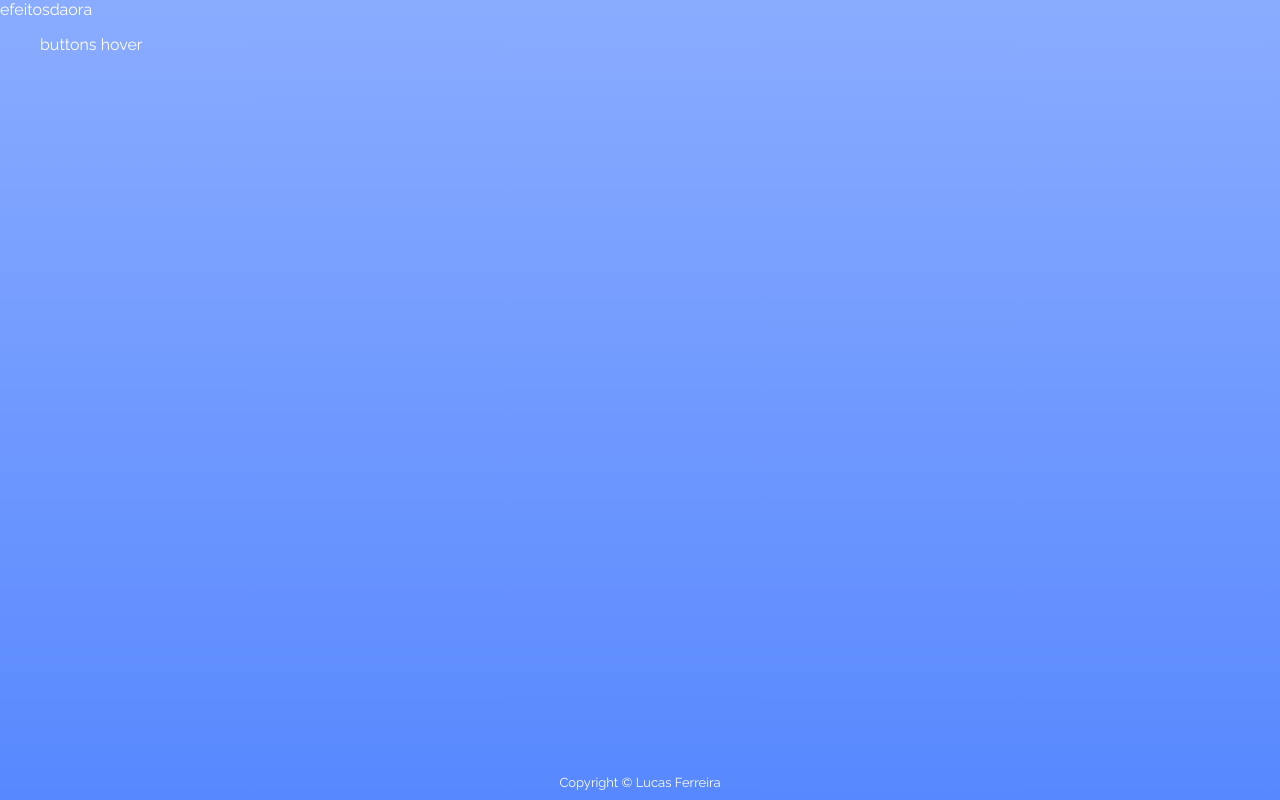
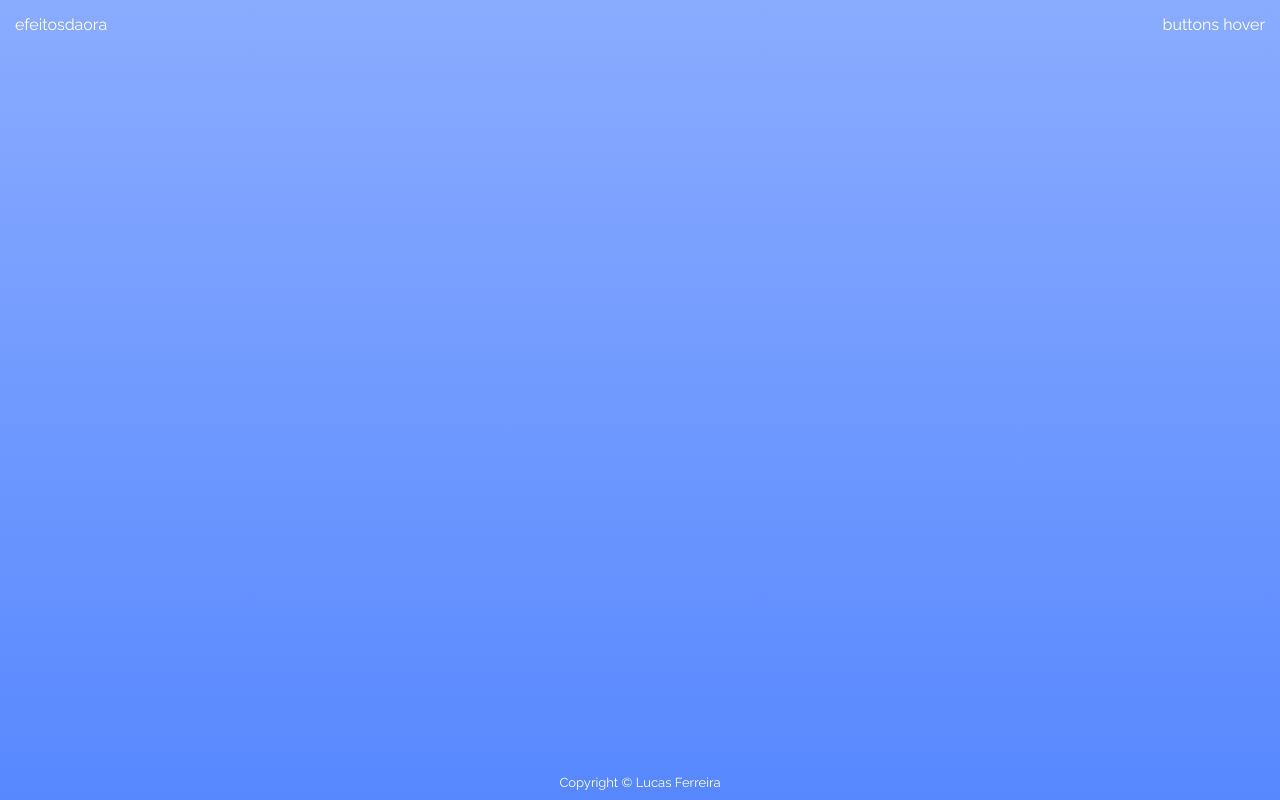
Before and after one commit to lucasfrosty/cool-effects, a website: page index.html in a window 1280 px wide. Drawn offline with Linux system fonts and the light colour scheme.

Commit message:
navbar structure finished

```diff
--- a/index.html
+++ b/index.html
@@ -7,12 +7,12 @@
   </head>
   <body>
     <header>
-      <nav class="nav">
-        <div class="nav__brand">
+      <nav class="navbar">
+        <div class="navbar__brand pull-left">
           efeitosdaora
         </div>
 
-        <div class="navbar__itens">
+        <div class="navbar__itens pull-right">
           <ul>
             <li>buttons</li>
             <li>hover</li>
--- a/sass/components/_header.scss
+++ b/sass/components/_header.scss
@@ -1,16 +1,40 @@
-.nav {
+.navbar {
+
+  // clearfix
+  &:before, &:after {
+    content: " ";
+    display: table;
+  }
+  &:after {
+    clear: both;
+  }
+
+
+
+
+  // navbar properties
   top: 0;
   left: 0;
   width: 100%;
   display: block;
 
+
   .navbar__brand {
-    width: 40px;
-    padding: 15px;
+    padding: $navbar-padding;
   }
 
-  .navbar__itens>ul>li {
-    display: inline;
-    list-style-type: none;
+
+  .navbar__itens {
+    padding: $navbar-padding;
+    ul {
+      margin: 0;
+      padding: 0;
+      li {
+        display: inline;
+        list-style-type: none;
+      }
+    }
   }
+
+
 }
--- a/sass/utils/_variables.scss
+++ b/sass/utils/_variables.scss
@@ -1,3 +1,8 @@
 $color1: #8AACFF;
 $color2: #F38181;
 $color3: #71C9CE;
+
+
+
+// navbar variables
+$navbar-padding: 15px;
```
Also changed, not shown: css/main.css, css/min/main.min.css.
